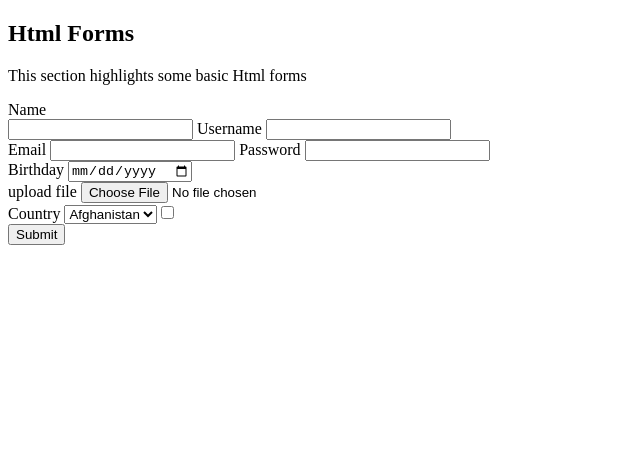
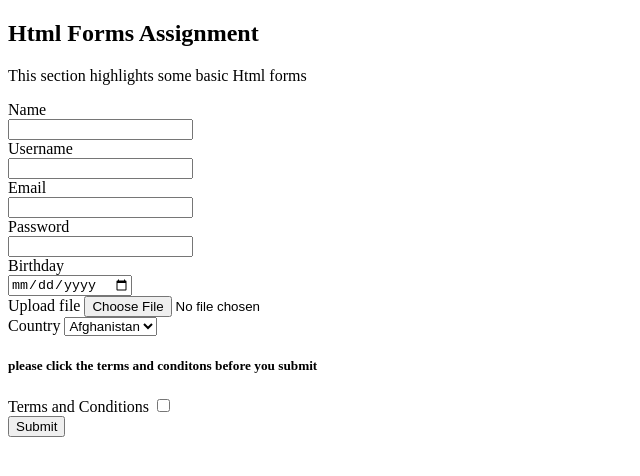
Before and after one commit to Halima231/-Html-form, a plain HTML site: page Assignment.html in a window 1280 px wide. Shown: the whole page, without its empty margins (0-640 px from the left). Drawn offline with Linux system fonts and the light colour scheme.

Commit message:
modified codes on terms and conditions

```diff
--- a/Assignment.html
+++ b/Assignment.html
@@ -3,25 +3,25 @@
 <head>
     <meta charset="UTF-8">
     <meta name="viewport" content="width=device-width, initial-scale=1.0">
-    <title>Html Forms Assignment</title>
+    <title>Html Forms</title>
 </head>
 <body>
     <section>
-        <h1>Html Forms</h1>
+        <h1>Html Forms Assignment</h1>
         <p>This section highlights some basic Html forms</p>
         <form>
             <label for="Name">Name</label><br>
-            <input type="text" id="Name" name="Name" required>
-            <label for="Username">Username</label>
+            <input type="text" id="Name" name="Name" required><br>
+            <label for="Username">Username</label><br>
             <input type="Alphanumeric" id="Username" name="Username" required><br>
-            <label for="Email"> Email</label>
-            <input type="text" id="Email" name="Email" required>
-            <label for="Password">Password</label>
+            <label for="Email"> Email</label><br>
+            <input type="text" id="Email" name="Email" required><br>
+            <label for="Password">Password</label><br>
             <input type="Alphanumeric" id="passorwod" name="password"><br>
-            <label for="Birthday"> Birthday</label>
+            <label for="Birthday"> Birthday</label><br>
             <input type="Date" id="Birthday" name="Birthday" required><br>
-            <label for="upload file">upload file</label>
-            <input type="file" id="upload file" name="upload file"><br>
+            <label for="upload file">Upload file</label>
+            <input type="file" id="upload file" name="upload file" required><br>
             <label for="Country">Country</label>
                 <select id="country" name="country" size=><br>
                     <option value="Afghanistan">Afghanistan</option>
@@ -31,15 +31,16 @@
                     <option value="Angola">Angola</option>
                     <option value="Austria">Austria</option>
                     <option value="Nigeria">Nigeria</option><br>
-                    <h5>please read the terms and conditions</h5>
-                    <label for="Terms">Terms</label><br>
-                    <input type="checkbox" id="terms" name="terms"><br>
+                </select>
+                <h5>please click the terms and conditons before you submit</h5>
+                    <label for="terms and conditions">Terms and Conditions</label>
+                    <input type="checkbox" id="terms and conditions" name="terms and conditions" required><br>
                     <input type="submit" value="Submit">
+                    </form>
 
 
 
-                </select>
-        </form>
+
     </section>
 </body>
 </html>
```
